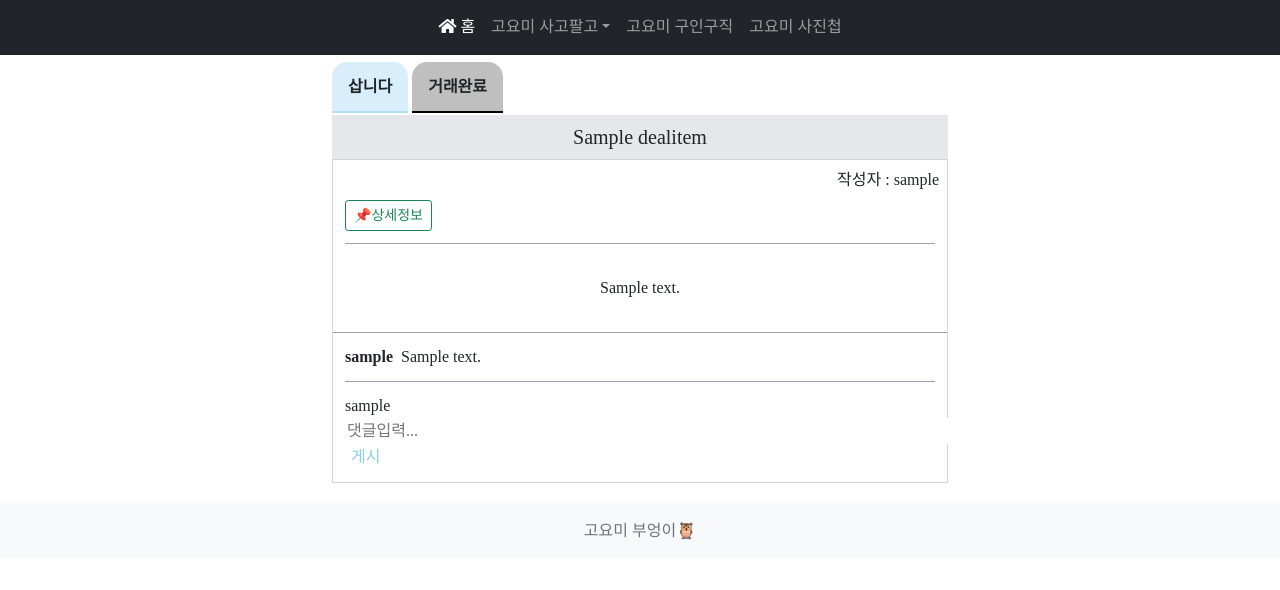
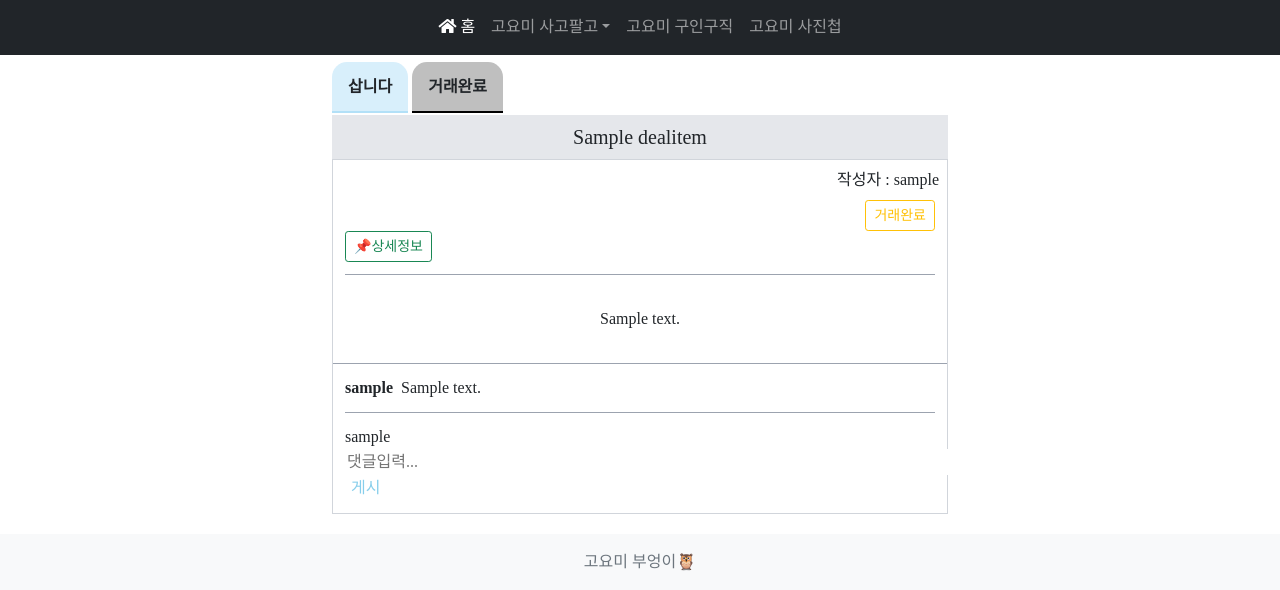
Before and after one commit to seuljaa/lllolll, a Django app: page /deal/deal_gita_detail/1/ in a window 1280 px wide. Shown: the part 309-899 px from the top of the page. Before the commit the page ends 849 px from the top, so only its background shows below. Run offline with Django 4.2, Linux system fonts and the light colour scheme; a user stored in the database is signed in; tables that the repository leaves empty hold one stand-in row (values such as "Sample post"); some libraries are stand-ins or nearby versions; some web fonts are replaced.

Commit message:
ui수정중

```diff
--- a/config/static/common.css
+++ b/config/static/common.css
@@ -51,6 +51,18 @@
 
 .t-mb-2 {
   margin-bottom: 0.5rem;
+}
+
+.t-mb-1 {
+  margin-bottom: 0.25rem;
+}
+
+.t-mr-3 {
+  margin-right: 0.75rem;
+}
+
+.t--mt-1 {
+  margin-top: -0.25rem;
 }
 
 .t-block {
--- a/config/templates/deal/deal_gita_detail.html
+++ b/config/templates/deal/deal_gita_detail.html
@@ -40,6 +40,11 @@
         <div class="t-text-right t-p-2">
             작성자 : {{ detail.user }}
         </div>
+        <div class="t-text-right t-mr-3">
+            <button class="btn btn-sm collapsed btn-outline-warning" type="button">
+                거래완료
+            </button>
+        </div>
         <div class="t-text-left t-ml-3">
             <button id="ss" class="btn btn-sm collapsed btn-outline-success" type="button" data-bs-toggle="collapse"
                     data-bs-target="#demo">
@@ -52,7 +57,7 @@
                             <thead>
                             <tr class="thead-dark">
                                 <th>종류</th>
-                                <th>가격</th>
+                                <th>가격(개당)</th>
                             </tr>
                             </thead>
                             <tbody>
--- a/config/templates/deal/deal_gita_list.html
+++ b/config/templates/deal/deal_gita_list.html
@@ -75,8 +75,8 @@ a{% extends "layout.html" %}
             <td>삽니다</td>
             {% endif %}
             <td>
-                <a href="{% url 'deal:deal_gita_detail' post.id %}" class="t-no-underline t-text-indigo-400">{{
-                    post.subject }}</a>
+                <a href="{% url 'deal:deal_gita_detail' post.id %}" class="t-no-underline t-text-indigo-400">
+                    {{post.subject}}</a>
             </td>
             <td class="t-text-right">
                 {{ post.price|intcomma }}
```
